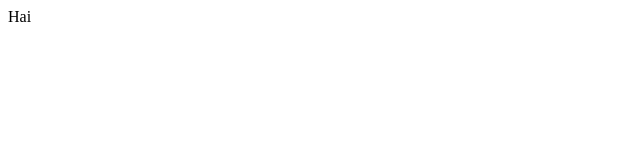
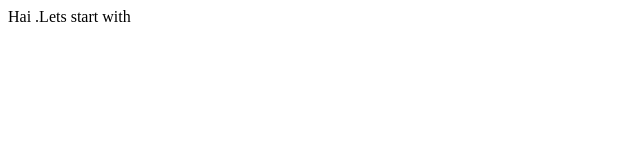
Before and after one commit to remymali/My-R-and-D-works, a plain HTML site: page Index.html in a window 1280 px wide. Shown: the whole page, without its empty margins (0-640 px from the left). Drawn offline with Linux system fonts and the light colour scheme.

Commit message:
second file committed

```diff
--- a/Index.html
+++ b/Index.html
@@ -7,6 +7,6 @@
     <title>Document</title>
 </head>
 <body>
-    <hi>Hai</hi>
+    <hi>Hai .Lets start with</hi>
 </body>
 </html>
```
Also changed, not shown: 1 other file.
